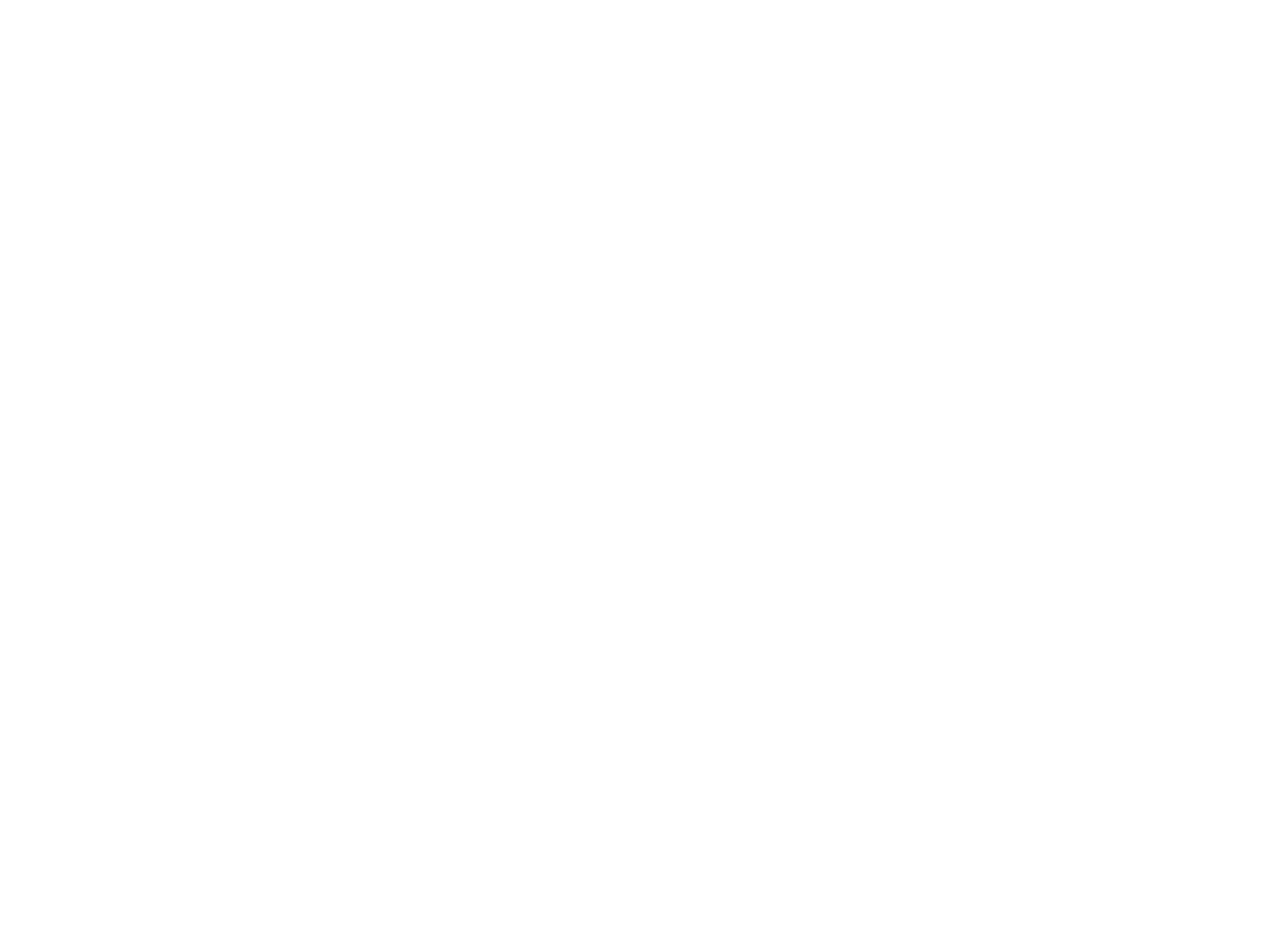
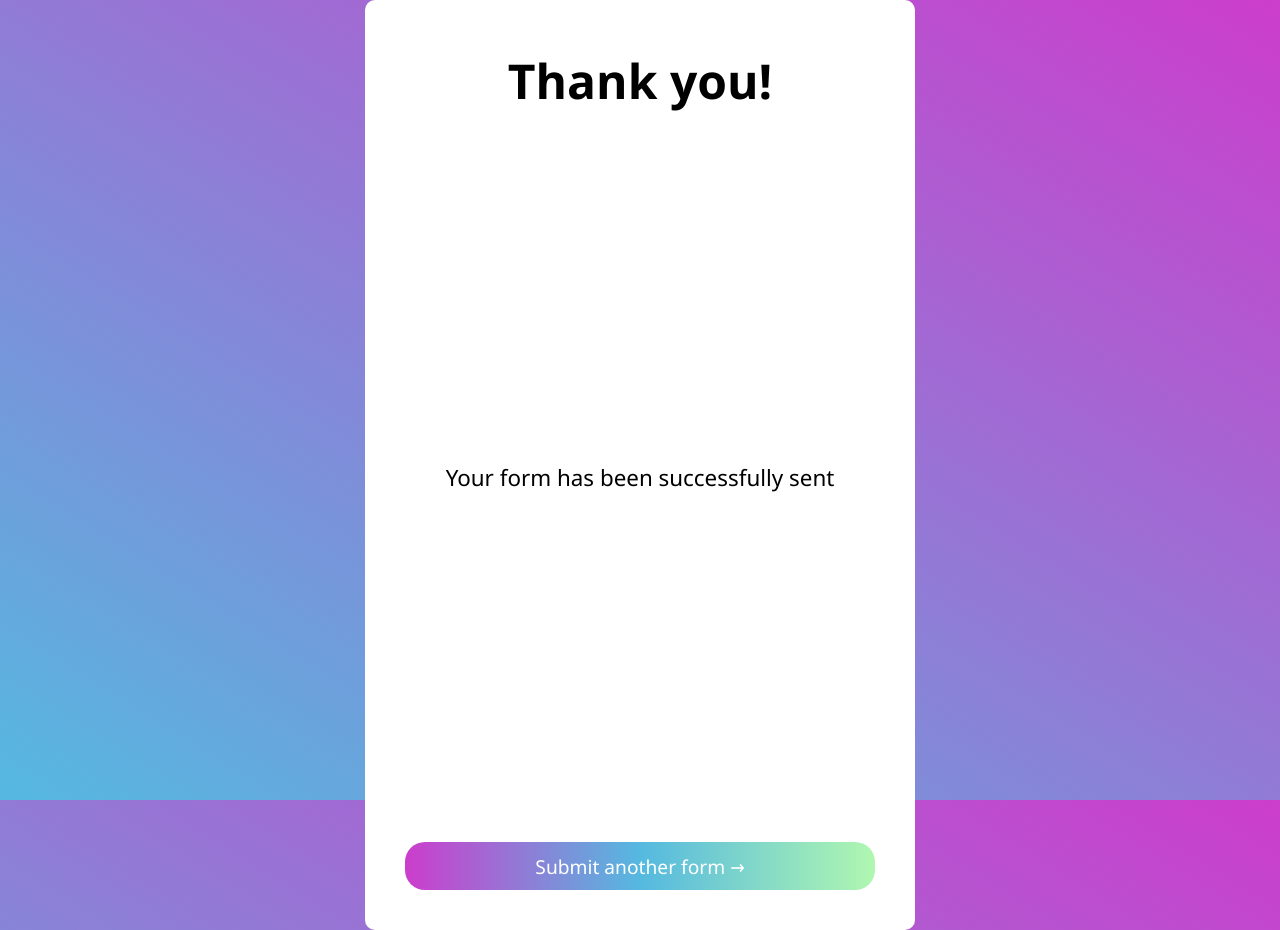
Before and after one commit to bravint/boolean-uk-html-stylish-form, a plain HTML site: page success.html in a window 1280 px wide. Before the commit the page ends 800 px from the top, so only its background shows below. Drawn offline with Linux system fonts and the light colour scheme.

Commit message:
add success.html, animations, readme,

```diff
--- a/styles.css
+++ b/styles.css
@@ -7,7 +7,7 @@
 }
 
 body {
-    background-image: linear-gradient(to top right, skyblue, purple);
+  background-image: linear-gradient(to top right, rgb(85, 185, 224), rgb(204, 61, 204));
   height: 100vh;
   display: flex;
 }
@@ -15,7 +15,7 @@ body {
 h1 {
   font-size: 3rem;
   text-align: center;
-    margin: 50px;
+  margin: 20px 0px 40px 0px;
 }
 
 .formpanel {
@@ -28,25 +28,40 @@ h1 {
   justify-content: center;
   margin: auto;
 }
+
 form {
   padding: 40px;
   line-height: 2rem;
 }
 
+label {
+  font-size: 1rem;
+}
+
 input {
   height: 70px;
-    font-size: 1.5rem;
+  font-size: 1.4rem;
   border: 0px;
   outline: 0px;
   border-bottom: 1px solid lightgrey;
   margin-bottom: 20px;
   width: 100%;
+}
 
+input:required:focus:valid {
+  background: url("https://assets.digitalocean.com/labs/icons/hand-thumbs-up.svg") no-repeat 95% 50% lightgreen;
+  background-size: 25px;
+}
+
+input:focus:invalid {
+  background: url("https://assets.digitalocean.com/labs/icons/exclamation-triangle-fill.svg") no-repeat 95% 50% rgb(255, 131, 131);
+  background-size: 25px;
 }
 
 select {
   height: 70px;
-    font-size: 1.5rem;
+  font-size: 1.4rem;
+  font-weight: 500;
   color: black;
   width: 100%;
   border: none;
@@ -57,12 +72,12 @@ input {
 
 textarea {
   margin-top: 20px;
-    font-size: 1rem;
+  font-size: 1.4rem;
   border: none;
   outline: none;
   resize: none;
   width: 100%;
-    height: 5rem;
+  height: 200px;
   color: gray;
 }
 
@@ -70,9 +85,53 @@ button {
   text-align: center;
   border: none;
   outline: none;
-      font-size: 1.5rem;
+  font-size: 1.2rem;
+  color: white;
   height: 3rem;
   width: 100%;
   border-radius: 20px;
-      background-image: linear-gradient(to right, skyblue, purple);
+  background-image: linear-gradient(to right, rgb(204, 61, 204), rgb(85, 185, 224), rgb(176, 247, 176));
 }
+
+/*BUTTON ANIMATION CREDIT :ianlunn.github.io/Hover */
+
+.hvr-shadow {
+  display: inline-block;
+  vertical-align: middle;
+  -webkit-transform: perspective(1px) translateZ(0);
+  transform: perspective(1px) translateZ(0);
+  box-shadow: 0 0 1px rgba(0, 0, 0, 0);
+  -webkit-transition-duration: 0.3s;
+  transition-duration: 0.3s;
+  -webkit-transition-property: box-shadow;
+  transition-property: box-shadow;
+}
+.hvr-shadow:hover, .hvr-shadow:focus, .hvr-shadow:active {
+  box-shadow: 0 10px 10px -10px rgba(0, 0, 0, 0.5);
+}
+
+/*SUCCESS.HTML*/
+
+h2 {
+  font-size: 48px;
+  text-align: center;
+  margin-top: 8px;
+}
+
+.successPanel {
+  width: 550px;
+  height: 930px;
+  padding: 40px;
+  background-color: white;
+  border-radius: 10px;
+  justify-content: center;
+  display: flex;
+  flex-direction: column;
+  justify-content: space-between;
+  margin: auto;
+}
+
+.success {
+  text-align: center;
+  font-size: 1.4rem;
+}
--- a/success.html
+++ b/success.html
@@ -4,9 +4,28 @@
     <meta charset="UTF-8">
     <meta http-equiv="X-UA-Compatible" content="IE=edge">
     <meta name="viewport" content="width=device-width, initial-scale=1.0">
-    <title>Document</title>
+    <link rel="stylesheet" href="styles.css" />
+    <title>Thank You</title>
 </head>
 <body>
 
+    <section class="successPanel">
+
+        <div class="heading">
+            <h2>Thank you!</h2>
+        </div>
+
+        <div class="success">
+            <p>Your form has been successfully sent</p>
+        </div>
+
+        <a href= "/index.html"><div class="success">
+            <button class="hvr-shadow" type="submit">
+                Submit another form &#8594
+            </button>
+        </div></a>
+
+    </section>
+
 </body>
 </html>
```
Also changed, not shown: index.html (+7 -8 lines), 1 other file. Lines whose indentation alone changed are shown as unchanged.
